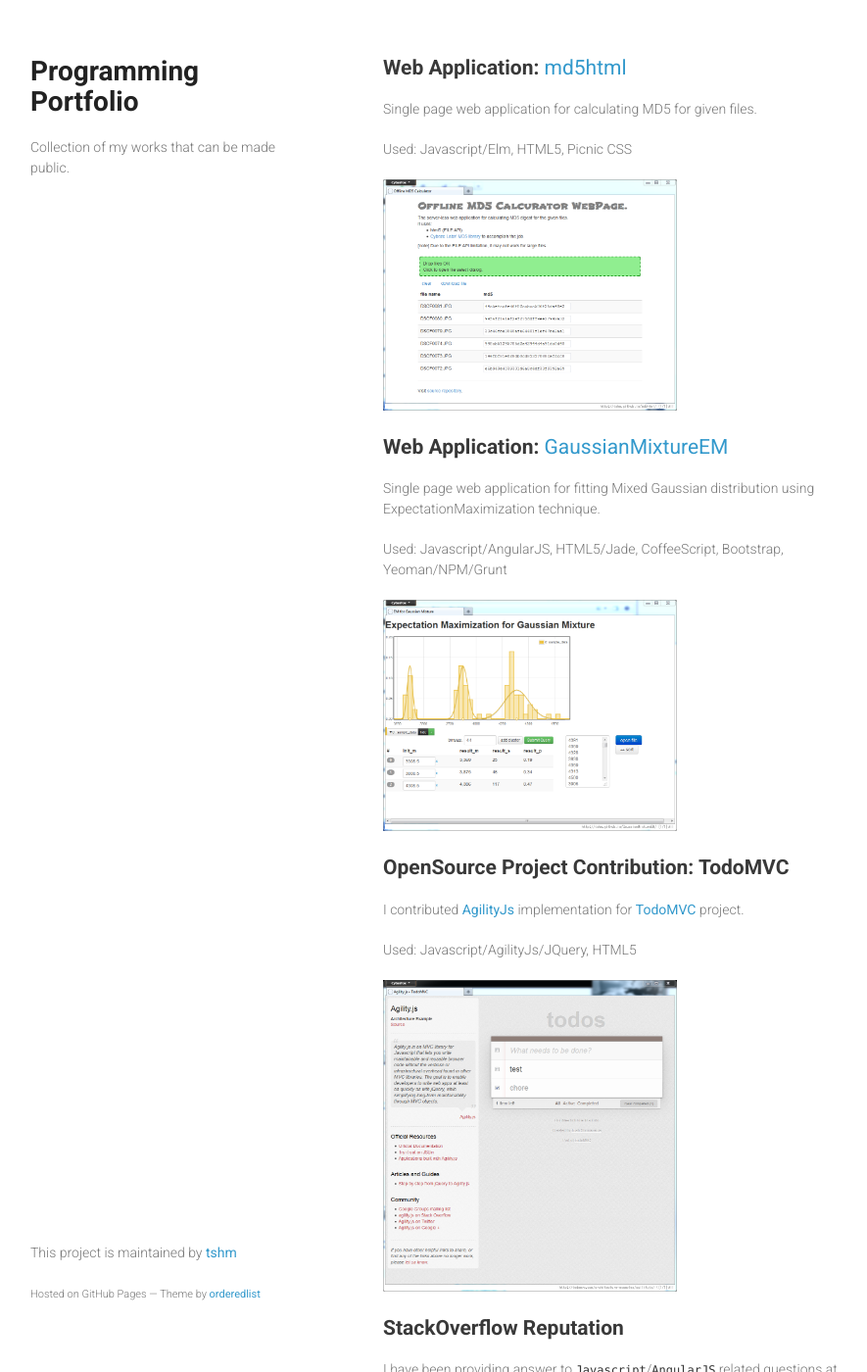
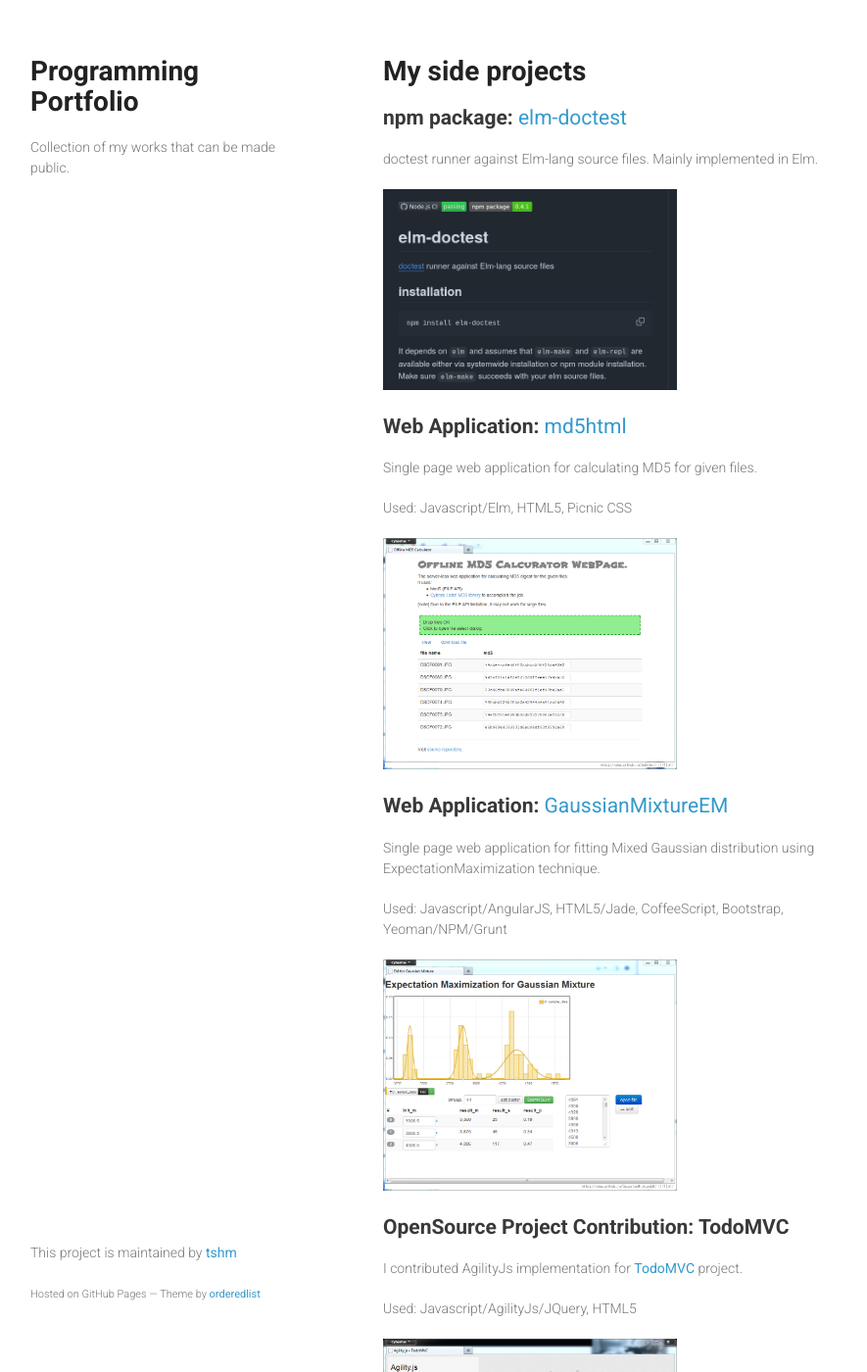
Before and after one commit to tshm/portfolio, a Jekyll site: the page built from index.md, in a window 1280 px wide and 1400 px high. Shown: the whole window at 98% size, without its empty margins (179-1064 px from the left). Built offline with Jekyll 4.4.1, drawn with Linux system fonts in a browser that asks for light colours; Markdown is read by kramdown in place of the engine named in the settings; our own code applies the rules of GitHub Pages for plain Markdown files; some of the changed text lies outside the part shown.

Commit message:
add elm-doctest

```diff
--- a/index.md
+++ b/index.md
@@ -1,8 +1,17 @@
 ---
 layout: index
 ---
+# My side projects
+
+## npm package: [elm-doctest](https://github.com/tshm/elm-doctest)
+
+doctest runner against Elm-lang source files.
+Mainly implemented in Elm.
+
+<img src="image/elmdoctest.png" alt="screenshot of github page" width="300px">
 
 ## Web Application: [md5html](http://tshm.github.io/md5html)
+
 Single page web application for calculating MD5 for
 given files.
 
@@ -11,6 +20,7 @@
 <img src="image/md5html.png" alt="screenshot of md5html webpage" width="300px">
 
 ## Web Application: [GaussianMixtureEM](http://tshm.github.io/GaussianMixtureEM)
+
 Single page web application for fitting Mixed
 Gaussian distribution using ExpectationMaximization technique.
 
@@ -19,7 +29,8 @@
 <img src="image/GaussianMixtureEM.png" alt="screenshot of GaussianMixtureEM webpage" width="300px">
 
 ## OpenSource Project Contribution: TodoMVC
-I contributed [AgilityJs](http://agilityjs.com/) implementation for
+
+I contributed AgilityJs implementation for
 [TodoMVC](http://todomvc.com/)
 project.
 
```
Also changed, not shown: other parts of index.md (+3 -4 lines), image/elmdoctest.png (added).
